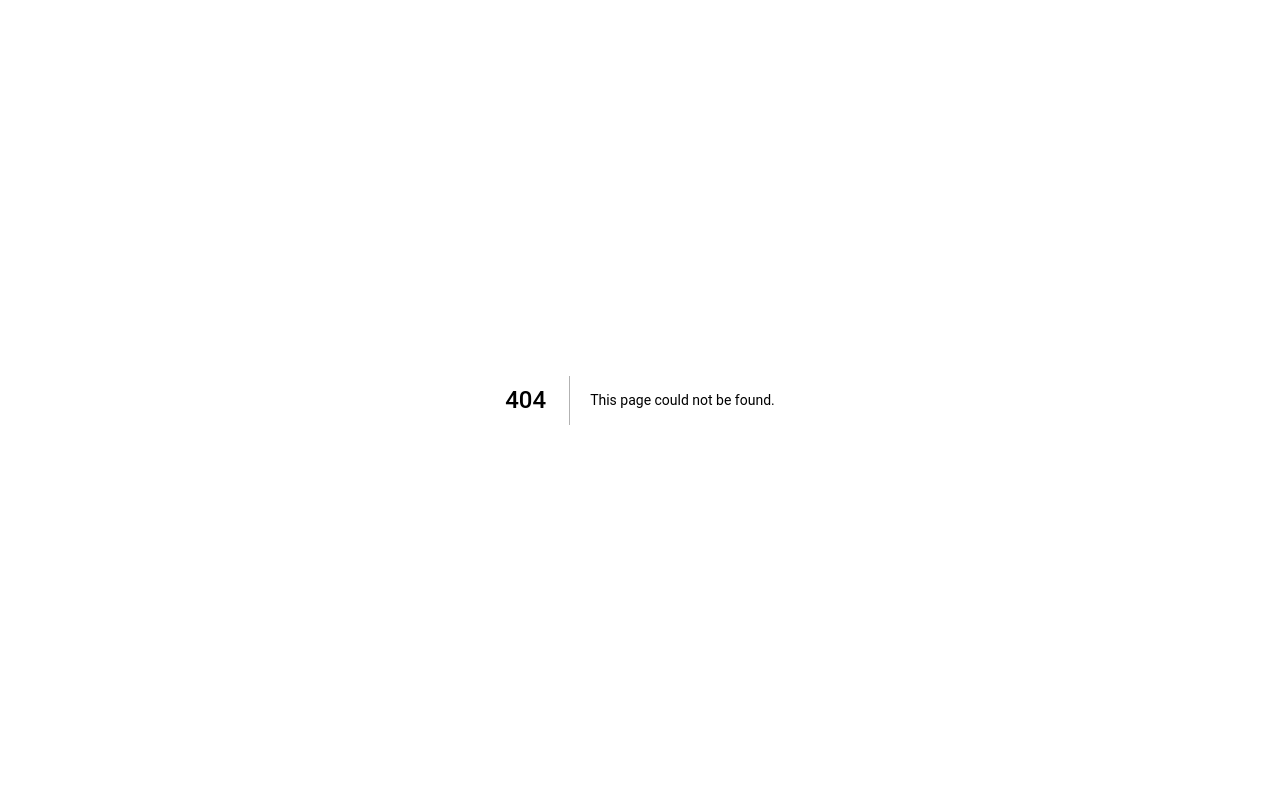
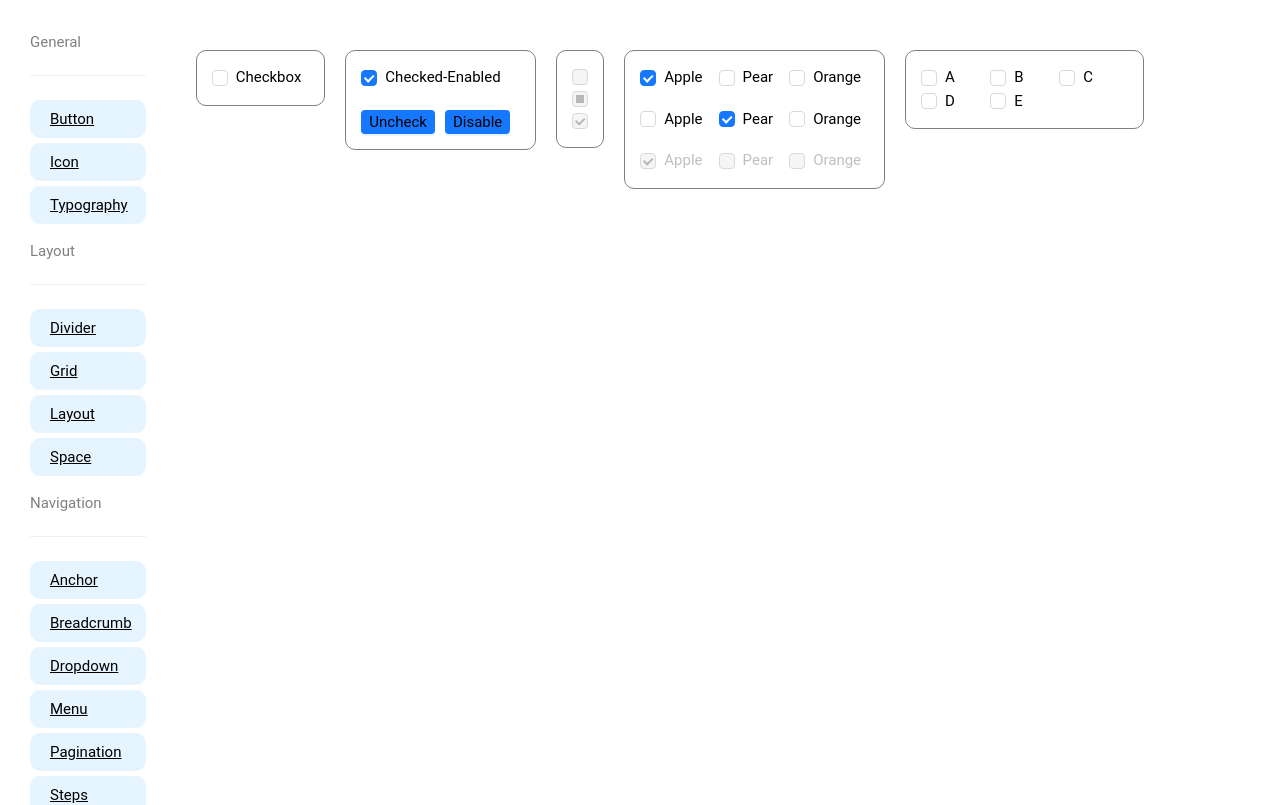
Before and after one commit to Pallab6Sense/AntD-Components, a Next.js app: page /checkBox in a window 1280 px wide. Before the commit this address had no page. Shown: the top 805 px of the page. Built offline with nearby package versions, Linux system fonts and the light colour scheme.

Commit message:
Checkbox Done 5:45 Pm

```diff
--- a/Components/Navigation.js
+++ b/Components/Navigation.js
@@ -76,6 +76,9 @@ const Navigation = () => {
           <li>
             <Link href="/cascader">Cascader</Link>
           </li>
+          <li>
+            <Link href="/checkBox">CheckBox</Link>
+          </li>
         </div>
 
       </ul>
--- /dev/null
+++ b/pages/checkBox.js
@@ -0,0 +1,157 @@
+import Navigation from '@/Components/Navigation';
+import { Checkbox, Button,Row,Col } from 'antd';
+import { useState } from 'react';
+const onChange = (e) => {
+  console.log(`checked = ${e.target.checked}`);
+};
+export default function CheckBox() {
+  const [checked, setChecked] = useState(true);
+  const [disabled, setDisabled] = useState(false);
+  const toggleChecked = () => {
+    setChecked(!checked);
+  };
+  const toggleDisable = () => {
+    setDisabled(!disabled);
+  };
+  const onChange = (e) => {
+    console.log('checked = ', e.target.checked);
+    setChecked(e.target.checked);
+  };
+  const label = `${checked ? 'Checked' : 'Unchecked'}-${
+    disabled ? 'Disabled' : 'Enabled'
+  }`;
+
+  const plainOptions = ['Apple', 'Pear', 'Orange'];
+  const options = [
+    {
+      label: 'Apple',
+      value: 'Apple',
+    },
+    {
+      label: 'Pear',
+      value: 'Pear',
+    },
+    {
+      label: 'Orange',
+      value: 'Orange',
+    },
+  ];
+  const optionsWithDisabled = [
+    {
+      label: 'Apple',
+      value: 'Apple',
+    },
+    {
+      label: 'Pear',
+      value: 'Pear',
+    },
+    {
+      label: 'Orange',
+      value: 'Orange',
+      disabled: false,
+    },
+  ];
+
+  return (
+    <>
+      <div className="container">
+        <Navigation></Navigation>
+
+        <div className="checkBoxContainer">
+          <div className="checkBoxExample1">
+            <Checkbox onChange={onChange}>Checkbox</Checkbox>
+          </div>
+
+          <div className="checkBoxExample2">
+            <p
+              style={{
+                marginBottom: '20px',
+              }}
+            >
+              <Checkbox
+                checked={checked}
+                disabled={disabled}
+                onChange={onChange}
+              >
+                {label}
+              </Checkbox>
+            </p>
+            <p>
+              <Button type="primary" size="small" onClick={toggleChecked}>
+                {!checked ? 'Check' : 'Uncheck'}
+              </Button>
+              <Button
+                style={{
+                  margin: '0 10px',
+                }}
+                type="primary"
+                size="small"
+                onClick={toggleDisable}
+              >
+                {!disabled ? 'Disable' : 'Enable'}
+              </Button>
+            </p>
+          </div>
+
+          <div className="checkBoxExample3">
+            <Checkbox defaultChecked={false} disabled />
+            <br />
+            <Checkbox indeterminate disabled />
+            <br />
+            <Checkbox defaultChecked disabled />
+          </div>
+
+          <div className="checkBoxExample4">
+            <Checkbox.Group
+              options={plainOptions}
+              defaultValue={['Apple']}
+              onChange={onChange}
+            />
+            <br />
+            <br />
+            <Checkbox.Group
+              options={options}
+              defaultValue={['Pear']}
+              onChange={onChange}
+            />
+            <br />
+            <br />
+            <Checkbox.Group
+              options={optionsWithDisabled}
+              disabled
+              defaultValue={['Apple']}
+              onChange={onChange}
+            />
+          </div>
+
+          <div className="checkBoxExample5">
+          <Checkbox.Group
+    style={{
+      width: '100%',
+    }}
+    // onChange={onChange}
+  >
+    <Row>
+      <Col span={8}>
+        <Checkbox value="A">A</Checkbox>
+      </Col>
+      <Col span={8}>
+        <Checkbox value="B">B</Checkbox>
+      </Col>
+      <Col span={8}>
+        <Checkbox value="C">C</Checkbox>
+      </Col>
+      <Col span={8}>
+        <Checkbox value="D">D</Checkbox>
+      </Col>
+      <Col span={8}>
+        <Checkbox value="E">E</Checkbox>
+      </Col>
+    </Row>
+  </Checkbox.Group>
+          </div>
+        </div>
+      </div>
+    </>
+  );
+}
--- a/styles/globals.scss
+++ b/styles/globals.scss
@@ -415,3 +415,15 @@ li {
 .cascaderExample3{
   width: 300px !important;
 }
+
+.checkBoxContainer{
+  @include componentContainer()
+}
+
+.checkBoxExample1,
+.checkBoxExample2,
+.checkBoxExample3,
+.checkBoxExample4,
+.checkBoxExample5{
+  @include divStyle()
+}
```
